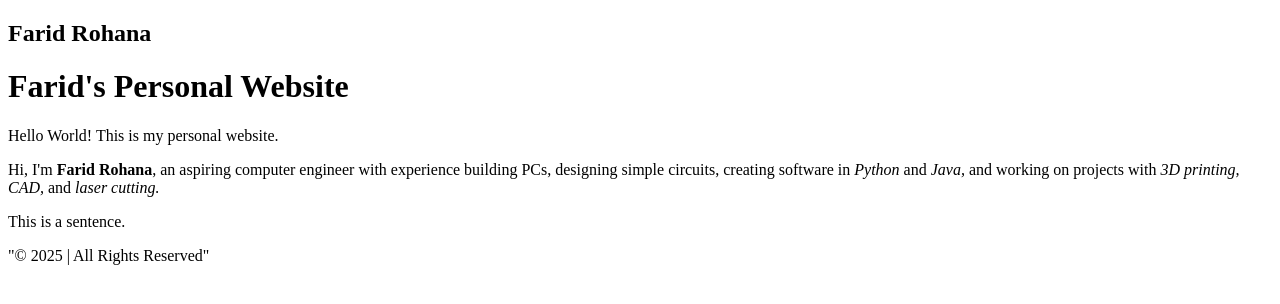
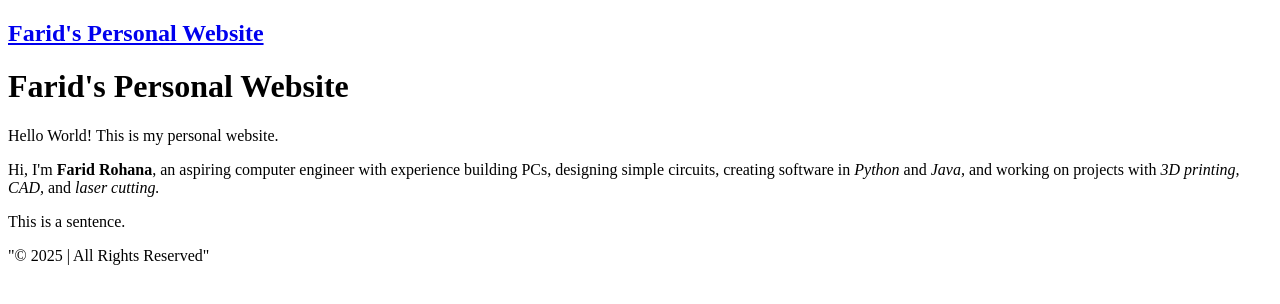
Before and after one commit to FRohana/FRohana.github.io, a plain HTML site: page index.html in a window 1280 px wide. Drawn offline with Linux system fonts and the light colour scheme.

Commit message:
added hyperlink to index.html

```diff
--- a/index.html
+++ b/index.html
@@ -6,7 +6,11 @@
         </title>
     </head>
   <body>
-    <nav class="navbar"><h1 class="logo">Farid Rohana</h1></nav>
+    <nav class="navbar">
+        <h1 class="logo">
+        <a href="index.html">Farid's Personal Website</a>
+        </h1>
+    </nav>
     <main>
         <h1 class="page-title">Farid's Personal Website</h1>
         <div class="about">
```
